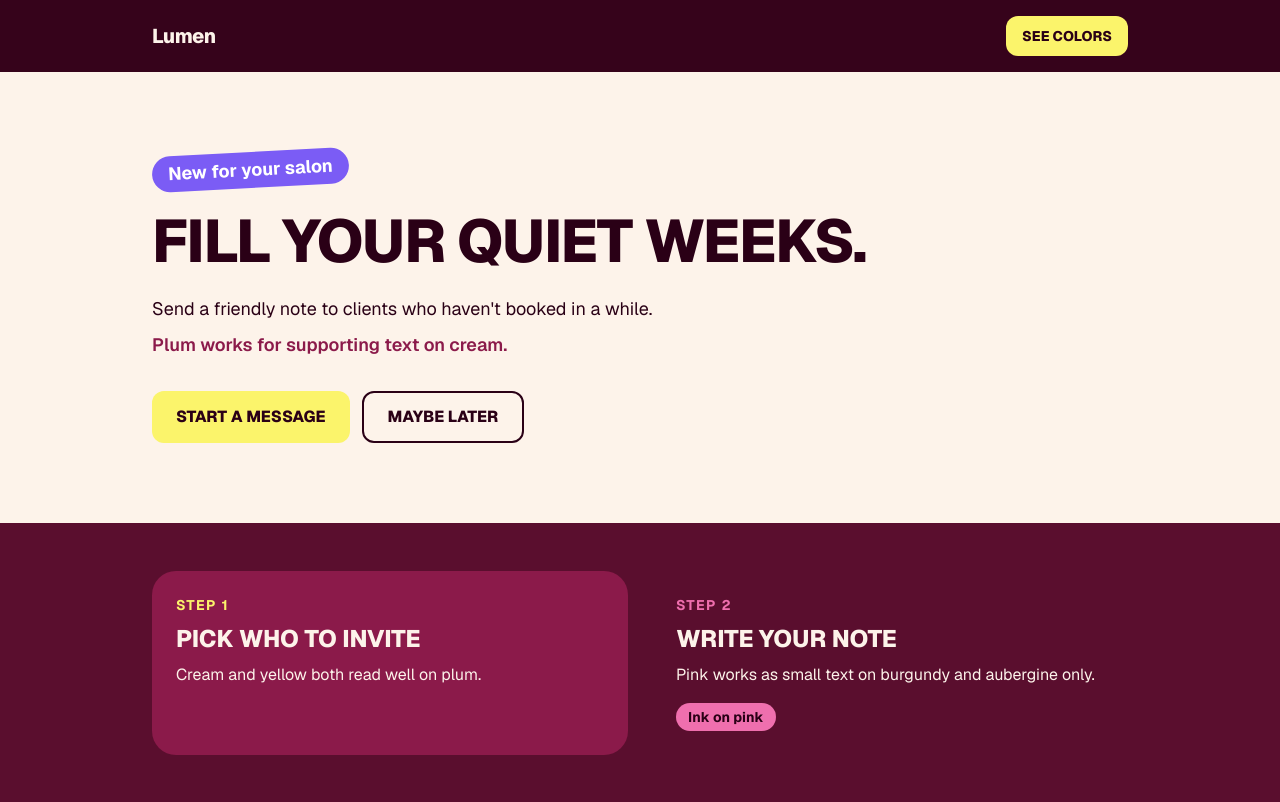
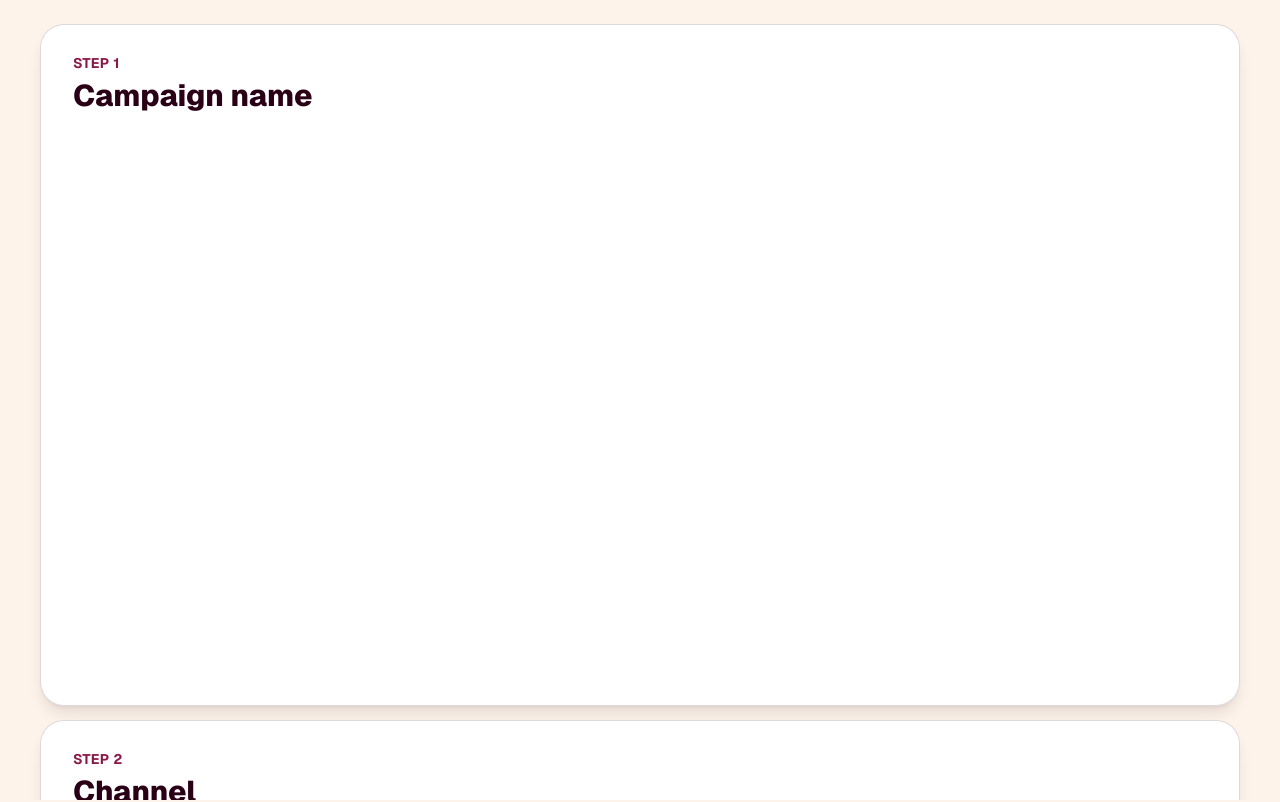
Before and after one commit to adhirajbist/frontend-engineer-take-home-zoca, a Next.js app: page / in a window 1280 px wide. Shown: the top 802 px of the page. Built offline with nearby package versions, Linux system fonts and the light colour scheme.

Commit message:
feat: card stack

```diff
--- a/src/app/globals.css
+++ b/src/app/globals.css
@@ -18,6 +18,25 @@
   --font-mono: var(--font-geist-mono);
 }
 
+/* Screen height for layout. svh never changes while the mobile address bar
+   animates, so cards and snap points stay put. vh is the fallback. */
+:root {
+  --screen: 100vh;
+}
+@supports (height: 100svh) {
+  :root {
+    --screen: 100svh;
+  }
+}
+
+/* The card stack scrolls inside <main>, never the page. Keeping the document
+   still stops the address bar from collapsing and resizing the viewport. */
+html,
+body {
+  overflow: hidden;
+  overscroll-behavior: none;
+}
+
 body {
   background: var(--color-cream);
   color: var(--color-ink);
--- a/src/app/page.tsx
+++ b/src/app/page.tsx
@@ -1,17 +1,21 @@
-import { FeatureBand } from "@/components/sample/FeatureBand";
-import { Hero } from "@/components/sample/Hero";
-import { SiteHeader } from "@/components/sample/SiteHeader";
-import { Swatches } from "@/components/sample/Swatches";
+import { CardStack } from "@/components/CardStack";
+import { AudienceCard } from "@/components/cards/AudienceCard";
+import { CampaignNameCard } from "@/components/cards/CampaignNameCard";
+import { ChannelCard } from "@/components/cards/ChannelCard";
+import { ContentCard } from "@/components/cards/ContentCard";
+import { LaunchCard } from "@/components/cards/LaunchCard";
+import { SendTimeCard } from "@/components/cards/SendTimeCard";
 
 export default function Home() {
   return (
-    <>
-      <SiteHeader />
-      <main>
-        <Hero />
-        <FeatureBand />
-        <Swatches />
-      </main>
-    </>
+    <CardStack count={6}>
+      <h1 className="sr-only">New campaign</h1>
+      <CampaignNameCard />
+      <ChannelCard />
+      <ContentCard />
+      <AudienceCard />
+      <SendTimeCard />
+      <LaunchCard />
+    </CardStack>
   );
 }
--- /dev/null
+++ b/src/components/CardStack.tsx
@@ -0,0 +1,102 @@
+"use client";
+
+import { useEffect, useRef, type CSSProperties, type ReactNode } from "react";
+
+type CardStackProps = {
+  count: number;
+  children: ReactNode;
+};
+
+const NEXT_KEYS = ["ArrowDown", "PageDown"];
+const PREV_KEYS = ["ArrowUp", "PageUp"];
+
+function keyDirection(event: KeyboardEvent): 1 | -1 | 0 {
+  if (NEXT_KEYS.includes(event.key)) return 1;
+  if (PREV_KEYS.includes(event.key)) return -1;
+  if (event.key === " ") return event.shiftKey ? -1 : 1;
+  return 0;
+}
+
+/** Keys that belong to the focused element and must not move the stack. */
+function isOwnedByTarget(event: KeyboardEvent): boolean {
+  if (!(event.target instanceof Element)) return false;
+  if (event.target.closest("input, textarea, select, [contenteditable='true']")) {
+    return true;
+  }
+  return (
+    event.key === " " &&
+    event.target.closest("button, a, summary, [role='button']") !== null
+  );
+}
+
+/** True if an element between target and stack can still scroll that way. */
+function innerCanScroll(target: EventTarget | null, stack: HTMLElement, dir: 1 | -1) {
+  let el = target instanceof Element ? target : null;
+  while (el && el !== stack) {
+    const { overflowY } = getComputedStyle(el);
+    if (overflowY === "auto" || overflowY === "scroll") {
+      const atTop = el.scrollTop <= 0;
+      const atBottom = el.scrollTop + el.clientHeight >= el.scrollHeight - 1;
+      if (dir === 1 ? !atBottom : !atTop) return true;
+    }
+    el = el.parentElement;
+  }
+  return false;
+}
+
+/** Index of the snap marker closest to its resting position. */
+function currentIndex(stack: HTMLElement, markers: HTMLElement[]) {
+  const stackTop = stack.getBoundingClientRect().top;
+  let best = 0;
+  let bestDistance = Infinity;
+  markers.forEach((marker, index) => {
+    const margin = parseFloat(getComputedStyle(marker).scrollMarginTop);
+    const distance = Math.abs(marker.getBoundingClientRect().top - stackTop - margin);
+    if (distance < bestDistance) {
+      best = index;
+      bestDistance = distance;
+    }
+  });
+  return best;
+}
+
+/**
+ * Full-screen scroller that snaps one card at a time, Reels style.
+ * Cards stack using position: sticky (see StackCard).
+ */
+export function CardStack({ count, children }: CardStackProps) {
+  const stackRef = useRef<HTMLElement>(null);
+
+  useEffect(() => {
+    function onKeyDown(event: KeyboardEvent) {
+      const stack = stackRef.current;
+      const dir = keyDirection(event);
+      if (!stack || dir === 0) return;
+      if (event.altKey || event.ctrlKey || event.metaKey) return;
+      if (isOwnedByTarget(event) || innerCanScroll(event.target, stack, dir)) return;
+
+      const markers = Array.from(stack.querySelectorAll<HTMLElement>("[data-stack-snap]"));
+      const next = currentIndex(stack, markers) + dir;
+      event.preventDefault();
+      // Smoothness comes from the CSS scroll-behavior, which is reduced-motion aware.
+      markers[next]?.scrollIntoView({ block: "start" });
+    }
+
+    window.addEventListener("keydown", onKeyDown);
+    return () => window.removeEventListener("keydown", onKeyDown);
+  }, []);
+
+  const cardHeight = {
+    "--card-h": `calc(var(--screen) - 2 * var(--pad-y) - ${count - 1} * var(--strip))`,
+  } as CSSProperties;
+
+  return (
+    <main
+      ref={stackRef}
+      className="h-(--screen) snap-y snap-mandatory overflow-y-auto overscroll-none px-4 [--pad-y:1rem] [--strip:14px] motion-safe:scroll-smooth sm:px-6 sm:[--pad-y:1.5rem] lg:px-10"
+      style={cardHeight}
+    >
+      <div className="mx-auto max-w-300 py-(--pad-y)">{children}</div>
+    </main>
+  );
+}
--- /dev/null
+++ b/src/components/StackCard.tsx
@@ -0,0 +1,52 @@
+import type { ReactNode } from "react";
+
+type StackCardProps = {
+  step: number;
+  title: string;
+  children?: ReactNode;
+};
+
+/**
+ * One full-height card in the CardStack. It sticks a little lower than the
+ * card before it, so a strip of every earlier card stays visible.
+ * Relies on --pad-y, --strip and --card-h set by CardStack.
+ */
+export function StackCard({ step, title, children }: StackCardProps) {
+  const headingId = `step-${step}-title`;
+  const offset = `calc(var(--pad-y) + ${step - 1} * var(--strip))`;
+
+  return (
+    <>
+      {/* Snap point. Sticky elements make unreliable snap targets, so this
+          plain marker sits where the card starts, offset by its sticky top. */}
+      <div
+        data-stack-snap
+        aria-hidden="true"
+        className="h-0 snap-start snap-always"
+        style={{ scrollMarginTop: offset }}
+      />
+      <section
+        aria-labelledby={headingId}
+        className="sticky mb-(--strip) flex h-(--card-h) flex-col overflow-hidden rounded-3xl border border-ink/15 bg-white shadow-lg shadow-ink/10 last:mb-0"
+        style={{ top: offset }}
+      >
+        <header className="shrink-0 px-5 pt-5 pb-3 sm:px-8 sm:pt-7">
+          <p className="text-sm font-bold uppercase tracking-wide text-plum">
+            Step {step}
+          </p>
+          <h2
+            id={headingId}
+            className="mt-1 text-2xl font-extrabold leading-tight sm:text-3xl"
+          >
+            {title}
+          </h2>
+        </header>
+        {/* Scrolls on its own if content is taller than the card. Overscroll
+            is left to chain to the page, so it never traps the swipe. */}
+        <div className="min-h-0 flex-1 overflow-y-auto px-5 pb-5 sm:px-8 sm:pb-7">
+          {children}
+        </div>
+      </section>
+    </>
+  );
+}
--- /dev/null
+++ b/src/components/cards/AudienceCard.tsx
@@ -0,0 +1,5 @@
+import { StackCard } from "@/components/StackCard";
+
+export function AudienceCard() {
+  return <StackCard step={4} title="Audience" />;
+}
--- /dev/null
+++ b/src/components/cards/CampaignNameCard.tsx
@@ -0,0 +1,5 @@
+import { StackCard } from "@/components/StackCard";
+
+export function CampaignNameCard() {
+  return <StackCard step={1} title="Campaign name" />;
+}
--- /dev/null
+++ b/src/components/cards/ChannelCard.tsx
@@ -0,0 +1,5 @@
+import { StackCard } from "@/components/StackCard";
+
+export function ChannelCard() {
+  return <StackCard step={2} title="Channel" />;
+}
--- /dev/null
+++ b/src/components/cards/ContentCard.tsx
@@ -0,0 +1,5 @@
+import { StackCard } from "@/components/StackCard";
+
+export function ContentCard() {
+  return <StackCard step={3} title="Content" />;
+}
--- /dev/null
+++ b/src/components/cards/LaunchCard.tsx
@@ -0,0 +1,5 @@
+import { StackCard } from "@/components/StackCard";
+
+export function LaunchCard() {
+  return <StackCard step={6} title="Launch" />;
+}
--- /dev/null
+++ b/src/components/cards/SendTimeCard.tsx
@@ -0,0 +1,5 @@
+import { StackCard } from "@/components/StackCard";
+
+export function SendTimeCard() {
+  return <StackCard step={5} title="Send time" />;
+}
```
